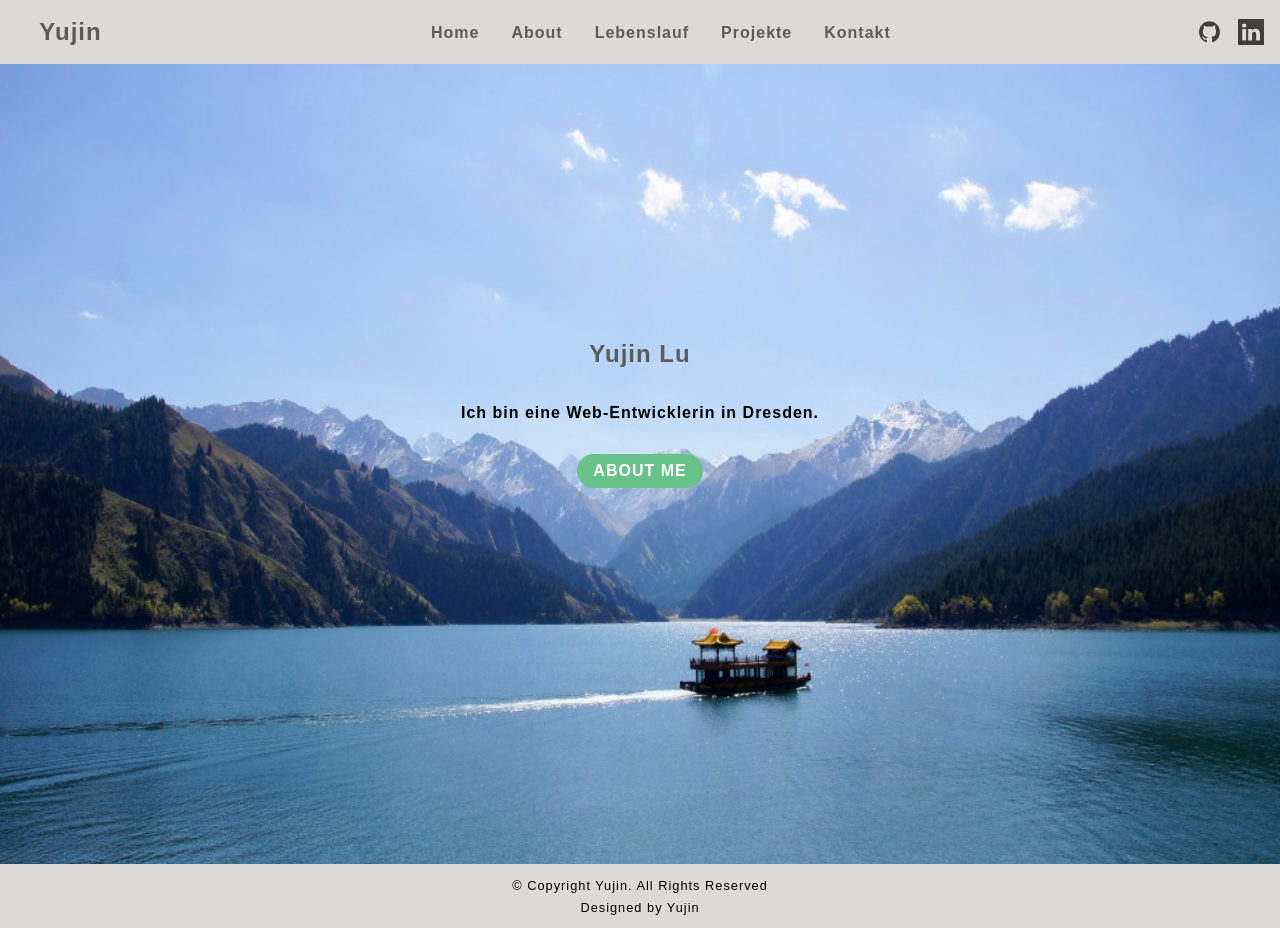
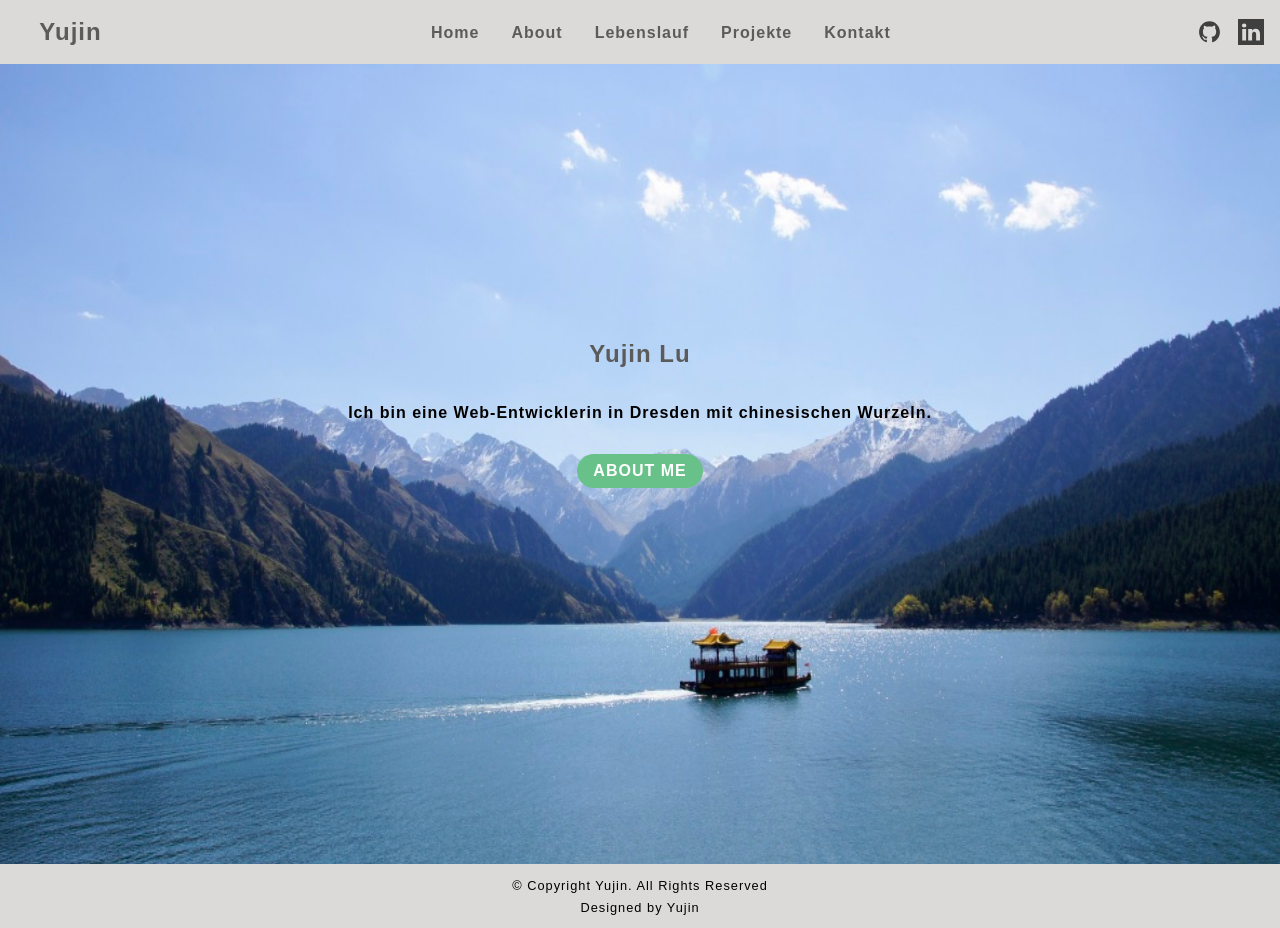
Before and after one commit to LuYujin9/Portfolio, a React (Create React App) app: page / in a window 1280 px wide. Built offline with nearby package versions, Linux system fonts and the light colour scheme.

Commit message:
changed some context

```diff
--- a/src/Pages/About.js
+++ b/src/Pages/About.js
@@ -47,7 +47,7 @@ function About() {
           <strong>Geburtsdatum: </strong>18.04.1984
         </p>
         <p className="information">
-          <strong>Stadt: </strong>Dresden
+          <strong>Wohnort: </strong>Dresden
         </p>
         <p className="information">
           <strong>Bildung: </strong>Bechelor
--- a/src/Pages/Home.js
+++ b/src/Pages/Home.js
@@ -6,7 +6,9 @@ function Home() {
       <section className="homepage">
         <div className="homepage-context-container">
           <h2>Yujin Lu</h2>
-          <h4>Ich bin eine Web-Entwicklerin in Dresden.</h4>
+          <h4>
+            Ich bin eine Web-Entwicklerin in Dresden mit chinesischen Wurzeln.
+          </h4>
           <Link className="about-me-link" to="/about">
             ABOUT ME
           </Link>
```
